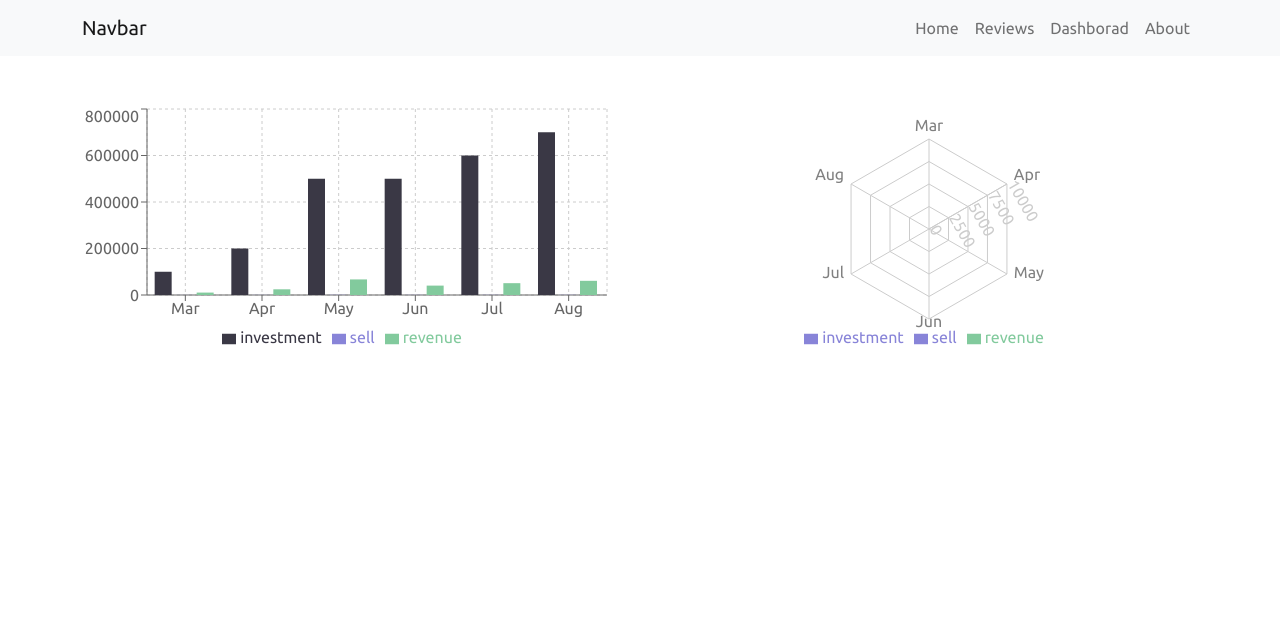
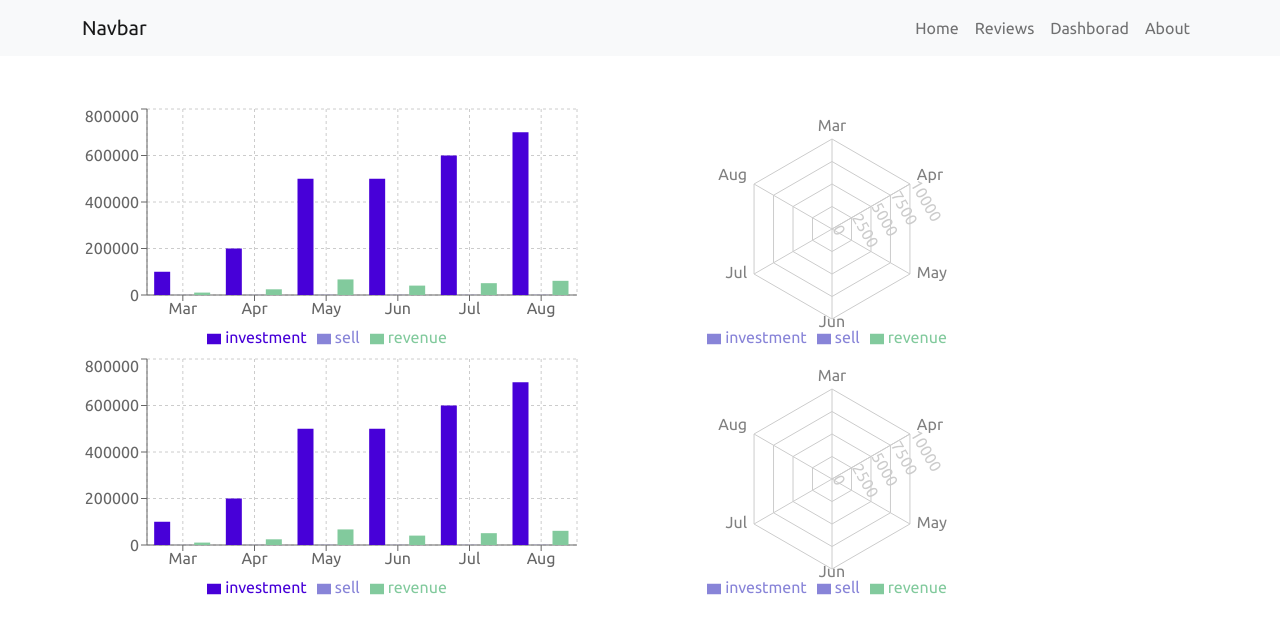
Before and after one commit to mdarifali/product-review-restApi, a React (Create React App) app: page /dashborad in a window 1280 px wide. Shown: the top 634 px of the page. Built offline with nearby package versions, Linux system fonts and the light colour scheme.

Commit message:
cahrt sizeing

```diff
--- /dev/null
+++ b/src/Componants/Dashboard/Dashboard.css
@@ -0,0 +1,4 @@
+.chart-size{
+    max-width: 500px;
+    max-height: 250px;
+}
--- a/src/Componants/Dashboard/Dashboard.js
+++ b/src/Componants/Dashboard/Dashboard.js
@@ -1,4 +1,5 @@
 import React from 'react';
+import './Dashboard.css';
 import {
         BarChart, CartesianGrid, YAxis, Tooltip, XAxis, Legend, Bar, RadarChart, PolarGrid, PolarAngleAxis, PolarRadiusAxis, Radar
         } from 'recharts';
@@ -45,20 +46,20 @@ const Dashboard = () => {
     return (
         <div className='container my-5'>
             <div className="row g-5">
-                <div className="col-md-6">
-                    <BarChart width={530} height={250} data={data}>
+                <div className="col-md-6 chart-size">
+                    <BarChart width={500} height={250} data={data}>
                         <CartesianGrid strokeDasharray="3 3" />
                         <XAxis dataKey="month" />
                         <YAxis />
                         <Tooltip />
                         <Legend />
-                        <Bar dataKey="investment" fill="#3A3845" />
+                        <Bar dataKey="investment" fill="#4700D8" />
                         <Bar dataKey="sell" fill="#8884d8" />
                         <Bar dataKey="revenue" fill="#82ca9d" />
                     </BarChart>
                 </div>
-                <div className="col-md-6">
-                    <RadarChart outerRadius={90} width={530} height={250} data={data}>
+                <div className="col-md-6 chart-size">
+                    <RadarChart  width={500} height={250} outerRadius={90} data={data}>
                         <PolarGrid />
                         <PolarAngleAxis dataKey="month" />
                         <PolarRadiusAxis angle={30} domain={[0, 10000]} />
@@ -69,7 +70,31 @@ const Dashboard = () => {
                     </RadarChart>
                 </div>
             </div>
-
+            <div className="row">
+                <div className="col-md-6 chart-size">
+                    <BarChart width={500} height={250} data={data}>
+                        <CartesianGrid strokeDasharray="3 3" />
+                        <XAxis dataKey="month" />
+                        <YAxis />
+                        <Tooltip />
+                        <Legend />
+                        <Bar dataKey="investment" fill="#4700D8" />
+                        <Bar dataKey="sell" fill="#8884d8" />
+                        <Bar dataKey="revenue" fill="#82ca9d" />
+                    </BarChart>
+                </div>
+                <div className="col-md-6 chart-size">
+                    <RadarChart  width={500} height={250} outerRadius={90} data={data}>
+                        <PolarGrid />
+                        <PolarAngleAxis dataKey="month" />
+                        <PolarRadiusAxis angle={30} domain={[0, 10000]} />
+                        <Radar name="investment" dataKey="A" stroke="#8884d8" fill="#8884d8" fillOpacity={0.8} />
+                        <Radar name="sell" dataKey="A" stroke="#8884d8" fill="#8884d8" fillOpacity={0.6} />
+                        <Radar name="revenue" dataKey="B" stroke="#82ca9d" fill="#82ca9d" fillOpacity={0.6} />
+                        <Legend />
+                    </RadarChart>
+                </div>
+            </div>
         </div>
     );
 };
```
